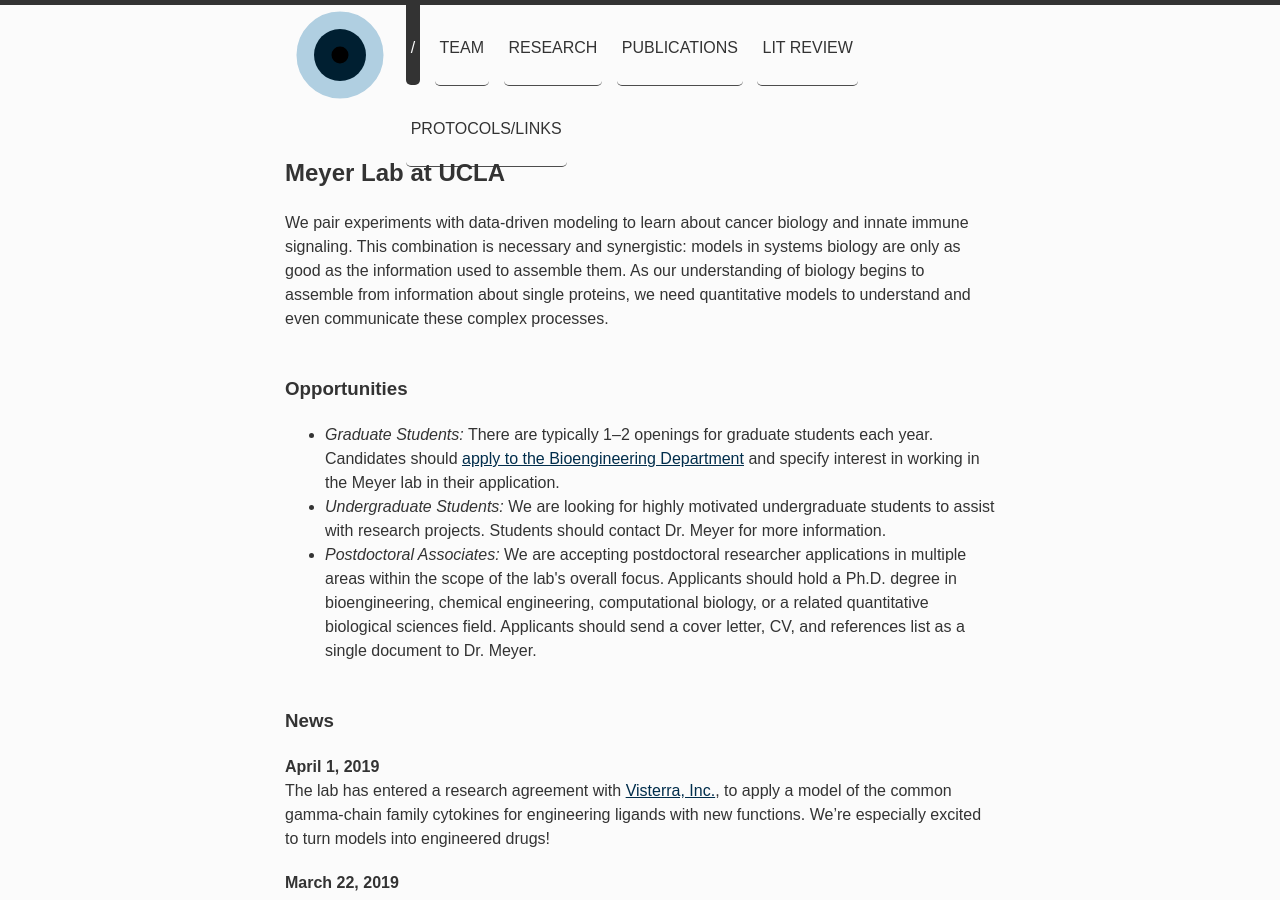
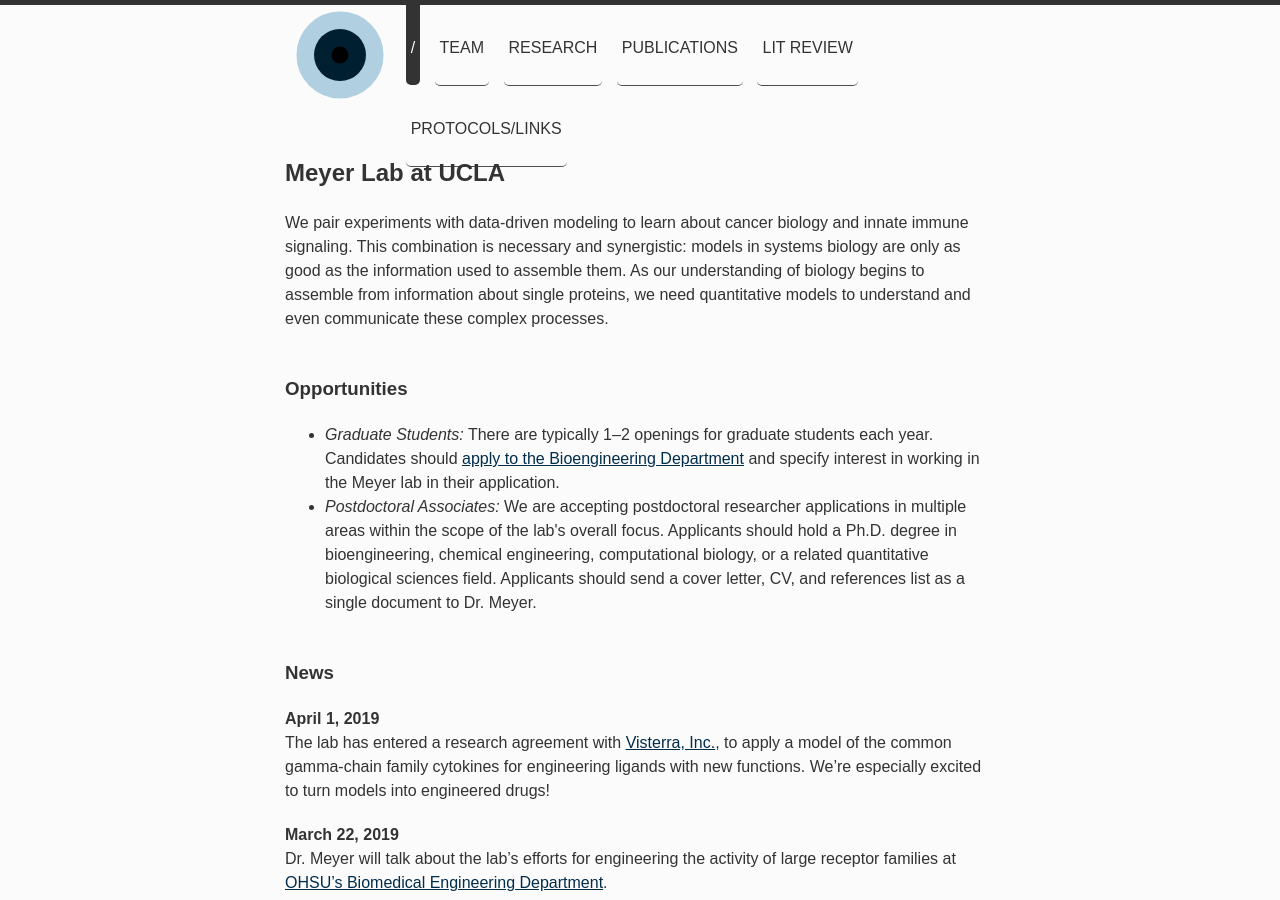
Before and after one commit to meyer-lab/asmlab.org, a Jekyll site: the page built from index.html, in a window 1280 px wide and 900 px high. Built offline with Jekyll 4.4.1, drawn with Linux system fonts in a browser that asks for light colours; some web fonts are replaced.

Commit message:
Update index.html

```diff
--- a/index.html
+++ b/index.html
@@ -13,7 +13,6 @@
 
 <ul>
 <li><i>Graduate Students:</i> There are typically 1–2 openings for graduate students each year. Candidates should <a href="https://www.bioeng.ucla.edu/graduate-admissions/">apply to the Bioengineering Department</a> and specify interest in working in the Meyer lab in their application.</li>
-<li><i>Undergraduate Students:</i> We are looking for highly motivated undergraduate students to assist with research projects. Students should contact Dr. Meyer for more information.</li>
 <li><i>Postdoctoral Associates:</i> We are accepting postdoctoral researcher applications in multiple areas within the scope of the lab's overall focus. Applicants should hold a Ph.D. degree in bioengineering, chemical engineering, computational biology, or a related quantitative biological sciences field. Applicants should send a cover letter, CV, and references list as a single document to Dr. Meyer.</li>
 </ul>
 
```
